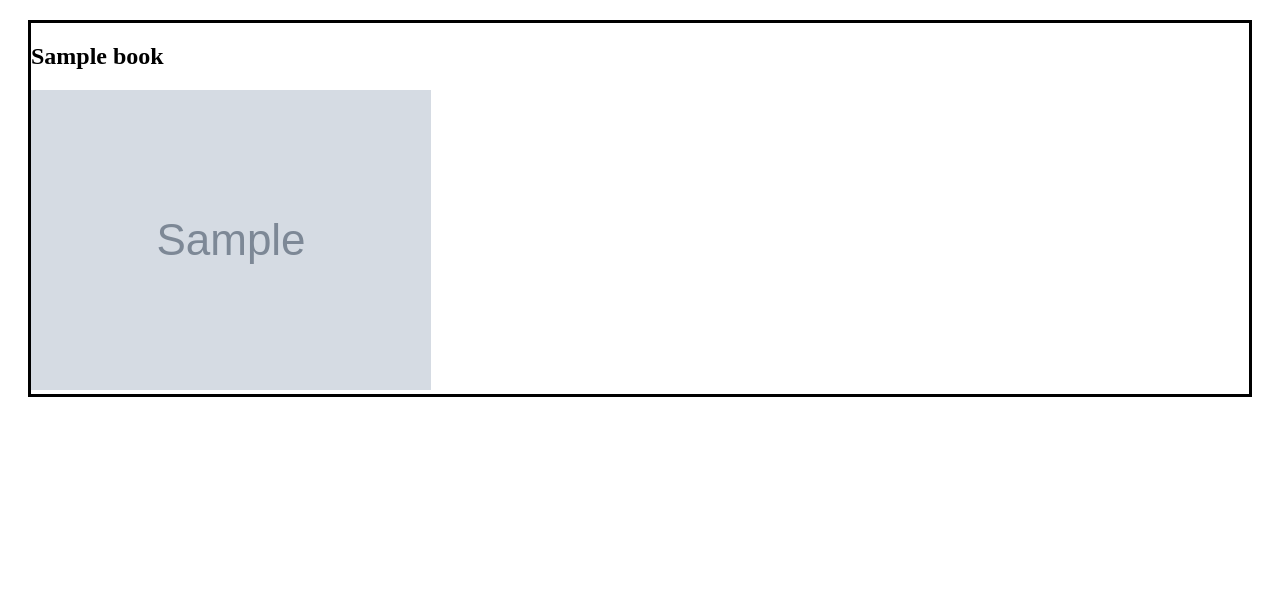
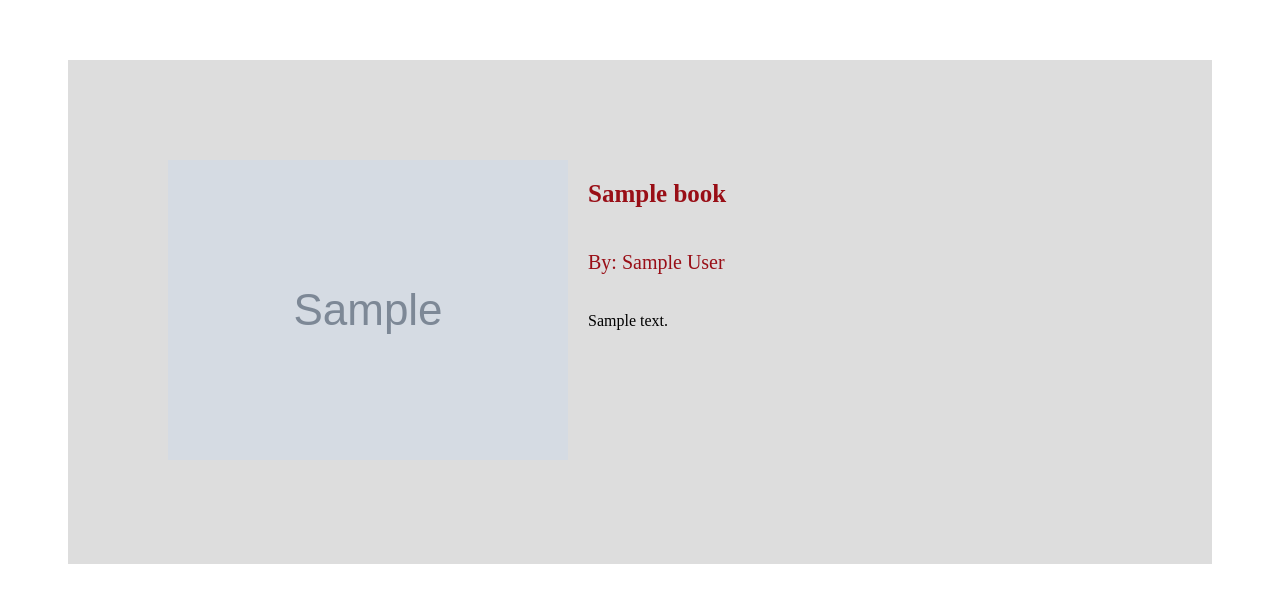
Before and after one commit to amymhaddad/upcase_booklist_app, a Flask app: template upcase_booklist_app/templates/book.html in a window 1280 px wide. Shown: the part 71-674 px from the top of the page. Run offline with Flask 2, Linux system fonts and the light colour scheme; the template is opened without the code that fills it: most values are stand-ins (such as "Sample title", 1, 10 or a date in 2020); grey boxes marked "Sample" are stand-in pictures; parts of the project's set-up code (start-up, migrations or seed data) failed here and were passed over.

Commit message:
Completed css for all pages

```diff
--- a/upcase_booklist_app/static/main.css
+++ b/upcase_booklist_app/static/main.css
@@ -54,7 +54,6 @@
     padding:5px;
 }
 
-/* This is the same styling as name in authors csss */
 .book-title a{
     color: #990E16;
     text-decoration: none;
@@ -81,7 +80,6 @@
     border-bottom: 1px solid black;
 }
 
-/* name a and name a:hover are the same styling as book-title in books css */
 .name a{
     color: #990E16;
     text-decoration: none;
@@ -102,49 +100,39 @@
 
 /*single_book.html */
 
-.highlight-single-book {
+.single-book {
     display: flex;
-    border: black solid 3px;
-    margin: 20px;
+    background-color: #ddd;
+    margin: 60px;
+    padding: 100px;
 
 }
 
-.display {
+.display-single-book-contents {
+    padding-left: 20px;
     display: flex;
-    flex-direction: column-reverse;
+    flex-direction: column;
     flex-wrap: wrap;
+    padding-left: 2em;
+    padding:5px;
 }
 
-
-/* .container {
-    display: flex;
-    flex-direction: column;
-    background-color: aliceblue;
-
+.single-book-title {
+    color: #990E16;
+    text-decoration: none;
+    font-size: 25px;
+    font-weight: bold;
 }
 
-.item {
-    list-style: none;
-    padding-left: 40px;
-    font-family: Arial, Helvetica, sans-serif;
+.single-book-author {
+    font-size: 20px;
+    color: #990E16;
 }
 
-.item.title {
-
-    color: #990E16;
-    font-size: 25px;
+.single-book-summary {
+    font-size: 16px;
 }
 
-.author {
-    color: #990E16;
-    font-size: 20px;
+.space {
+    margin: 20px;
 }
-
-
-
-.image {
-    margin:30px;
-    padding-right: 10px;
-    padding-left: 40px;
-
-} */
--- a/upcase_booklist_app/templates/book.html
+++ b/upcase_booklist_app/templates/book.html
@@ -22,33 +22,19 @@
 
 
         <div>
-            <div class="highlight-single-book">
+            <div class="single-book">
 
-            <div class="display">
-                <div class="single-book-contents"><img src="{{ book['image'] }}" alt="{{ book['title'] }}"></div>
-                <div class="single-book-contents"><h2>{{ book['title'] }}</h2></div>
+                <!-- One parent -->
+                <div class="single-book-image"><img src="{{ book['image'] }}" alt="{{ book['title'] }}"></div>
 
+                <!-- Second parent with book details -->
+                <div class="display-single-book">
+                    <div class="space single-book-title">{{ book['title'] }}</div>
+                    <div class="space single-book-author"><br>By: {{ book['author'] }}</div>
+                    <div class="space single-book-summary"><br>{{ book['summary'] }}</div>
+                </div>
             </div>
-            </div>
-
         </div>
 
     </body>
 </html>
-
-
-<!--
-
-<div class='container'>
-
-
-
-
-        <ul class='contents-container'>
-            <li class="item image"><img src="{{ book['image'] }}" alt="{{ book['title'] }}"></li>
-            <li class="item title"><h2>{{ book['title'] }}</h2></li>
-            <li class="item author">By: {{ book['author'] }}</li>
-            <li class="item text"><br>{{ book['summary'] }}</li>
-
-    </ul>
-    </div> -->
```
